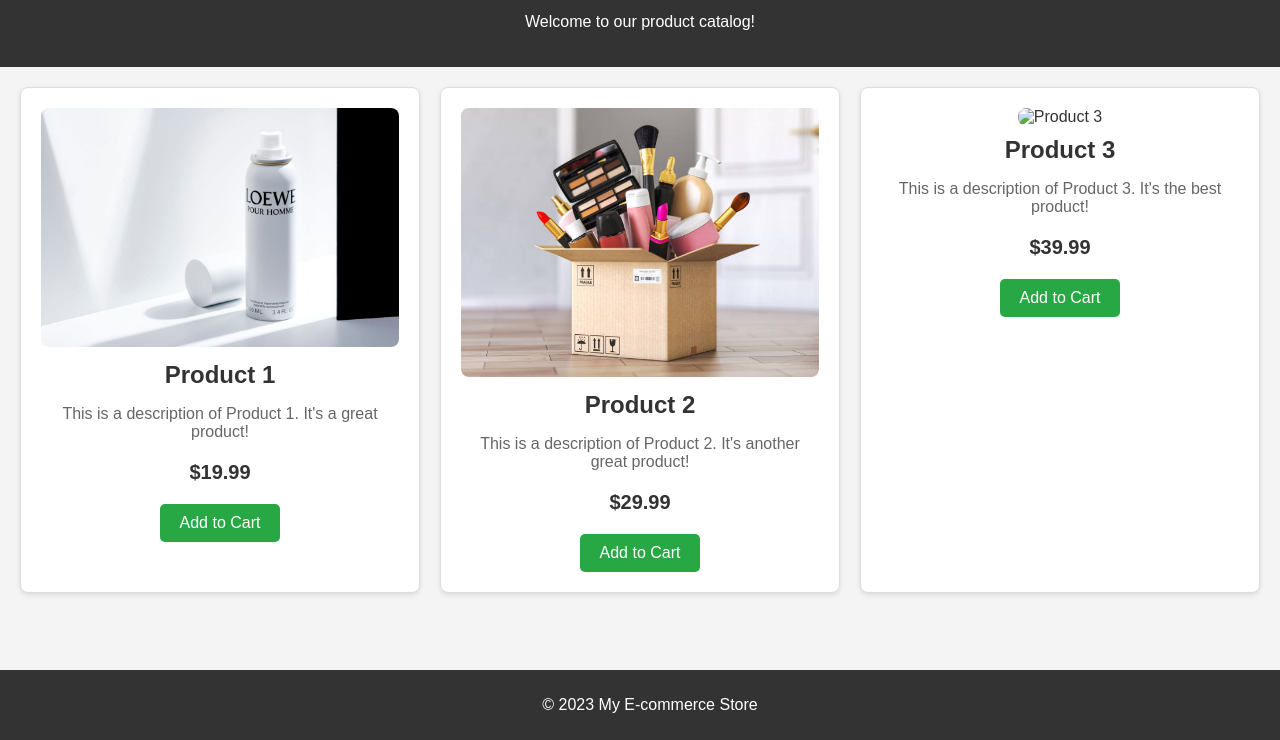
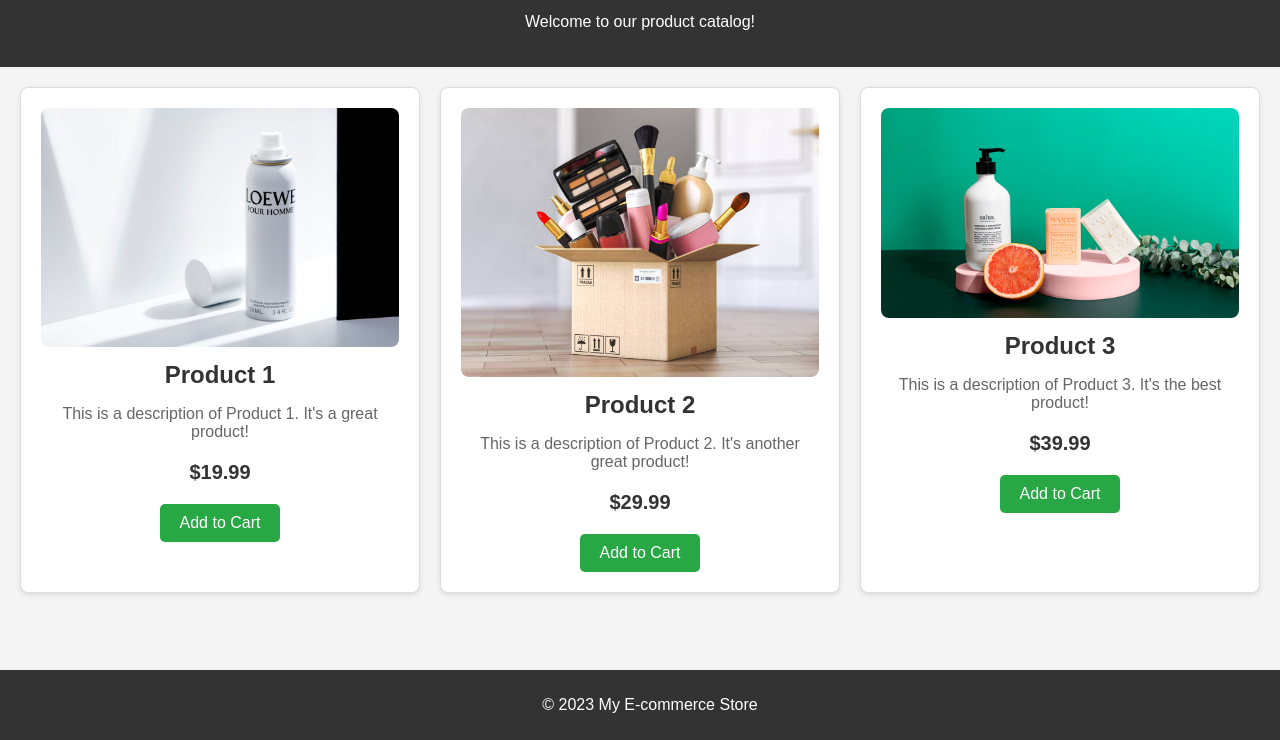
Before and after one commit to zuriqi2000/zuriqi, a plain HTML site: page index.html in a window 1280 px wide. Shown: the part 60-800 px from the top of the page. Drawn offline with Linux system fonts and the light colour scheme.

Commit message:
Update index.html

```diff
--- a/index.html
+++ b/index.html
@@ -34,7 +34,7 @@
 
       <!-- Product 3 -->
       <div class="product-card">
-        <img src=P3.jpg alt="Product 3">
+        <img src=P3.png alt="Product 3">
         <h2>Product 3</h2>
         <p>This is a description of Product 3. It's the best product!</p>
         <p class="price">$39.99</p>
```
